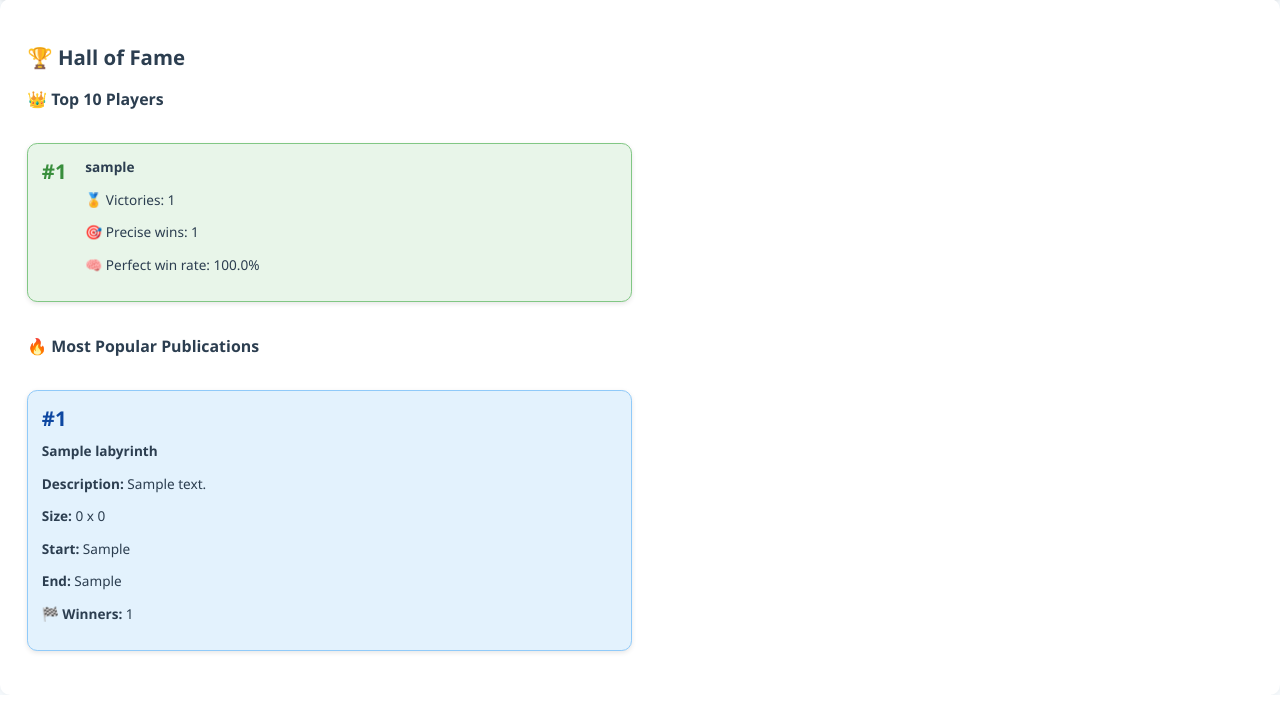
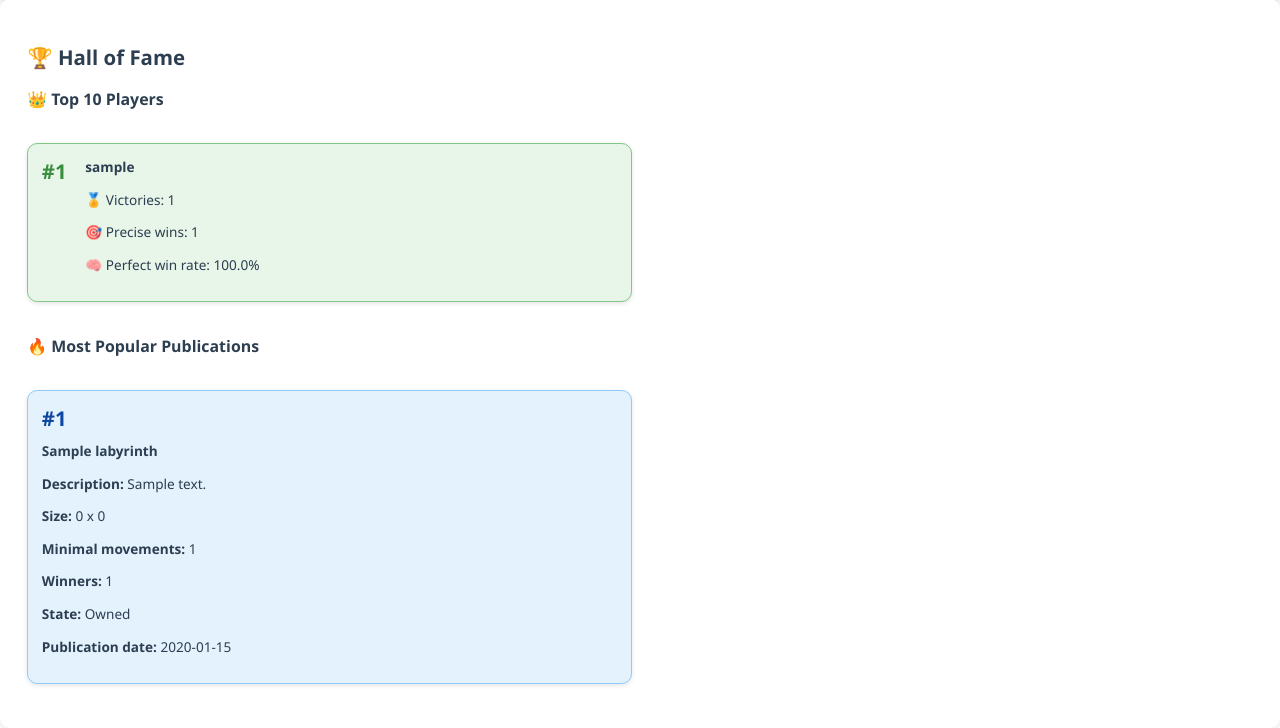
Before and after one commit to Cargarort3/labyrinth, a Flask app: page /publication/fame in a window 1280 px wide. Shown: the part 107-835 px from the top of the page. Before the commit the page ends 802 px from the top, so only its background shows below. Run offline with Flask 3, Linux system fonts and the light colour scheme; a user stored in the database is signed in; tables that the repository leaves empty hold one stand-in row (values such as "Sample post").

Commit message:
fix(#35): adjust displayed information

```diff
--- a/app/auth/routes.py
+++ b/app/auth/routes.py
@@ -66,6 +66,6 @@ def get_user_profile(id):
     if not user:
         return "User not found", 404
     if user == current_user:
-        return render_template('my_profile.html')
+        return get_my_profile()
     publications = publicationService.get_user_publications(user.id)
     return render_template('user_profile.html', user=user, publications=publications)
--- a/app/labyrinth/templates/my_labyrinths.html
+++ b/app/labyrinth/templates/my_labyrinths.html
@@ -13,10 +13,6 @@
                         <strong>{{ lab.title }}</strong>
                         <p><strong>Description:</strong> {{ lab.description or "No description" }}</p>
                         <p><strong>Size:</strong> {{ lab.matrix|length }} x {{ lab.matrix[0]|length }}</p>
-                        <p>
-                            <strong>Start:</strong> {{ lab.start }}
-                            <strong>End:</strong> {{ lab.end }}
-                        </p>
                         <p><strong>Published:</strong> {{ 'Yes' if lab.is_published else 'No' }}</p>
                     </div>
                 </a>
--- a/app/publication/templates/hall_of_fame.html
+++ b/app/publication/templates/hall_of_fame.html
@@ -43,9 +43,18 @@
                         <strong>{{ pub.labyrinth.title }}</strong>
                         <p><strong>Description:</strong> {{ pub.labyrinth.description or "No description" }}</p>
                         <p><strong>Size:</strong> {{ pub.labyrinth.matrix|length }} x {{ pub.labyrinth.matrix[0]|length }}</p>
-                        <p><strong>Start:</strong> {{ pub.labyrinth.start }}</p>
-                        <p><strong>End:</strong> {{ pub.labyrinth.end }}</p>
-                        <p><strong>🏁 Winners:</strong> {{ pub.winners|length }}</p>
+                        <p><strong>Minimal movements:</strong> {{ pub.min_movements }}</p>
+                        <p><strong>Winners:</strong> {{ pub.winners|length }}</p>
+                        {% if current_user.is_authenticated %}
+                            {% if current_user.id == pub.labyrinth.user.id %}
+                                <p><strong>State:</strong> Owned</p>
+                            {% elif current_user in pub.winners %}
+                                <p><strong>State:</strong> Completed</p>
+                            {% else %}
+                                <p><strong>State:</strong> Uncompleted</p>
+                            {% endif %}
+                        {% endif %}
+                        <p><strong>Publication date:</strong> {{ pub.posted_at.strftime('%Y-%m-%d') }}</p>
                     </div>
                 </a>
             {% endfor %}
--- a/app/publication/templates/publication_detail.html
+++ b/app/publication/templates/publication_detail.html
@@ -10,6 +10,8 @@
         </a>
     </h2>
     <p><strong>Description:</strong> {{ publication.labyrinth.description or "No description" }}</p>
+    <p><strong>Minimal movements:</strong> {{ publication.min_movements }}</p>
+    <p><strong>Winners:</strong> {{ publication.winners|length }}</p>
     {% if current_user.is_authenticated %}
         {% if current_user.id == publication.labyrinth.user.id %}
             <p><strong>State:</strong> Owned</p>
@@ -19,6 +21,7 @@
             <p><strong>State:</strong> Uncompleted</p>
         {% endif %}
     {% endif %}
+     <p><strong>Publication date:</strong> {{ publication.posted_at.strftime('%Y-%m-%d') }}</p>
     {% set rows = publication.labyrinth.matrix|length %}
     {% set cols = publication.labyrinth.matrix[0]|length %}
     {% if rows < 16 and cols < 29 %}
```
Also changed, not shown: app/auth/templates/my_profile.html (+3 -4 lines), app/auth/templates/user_profile.html (+3 -4 lines), app/publication/templates/all_publications.html (+3 -4 lines).
